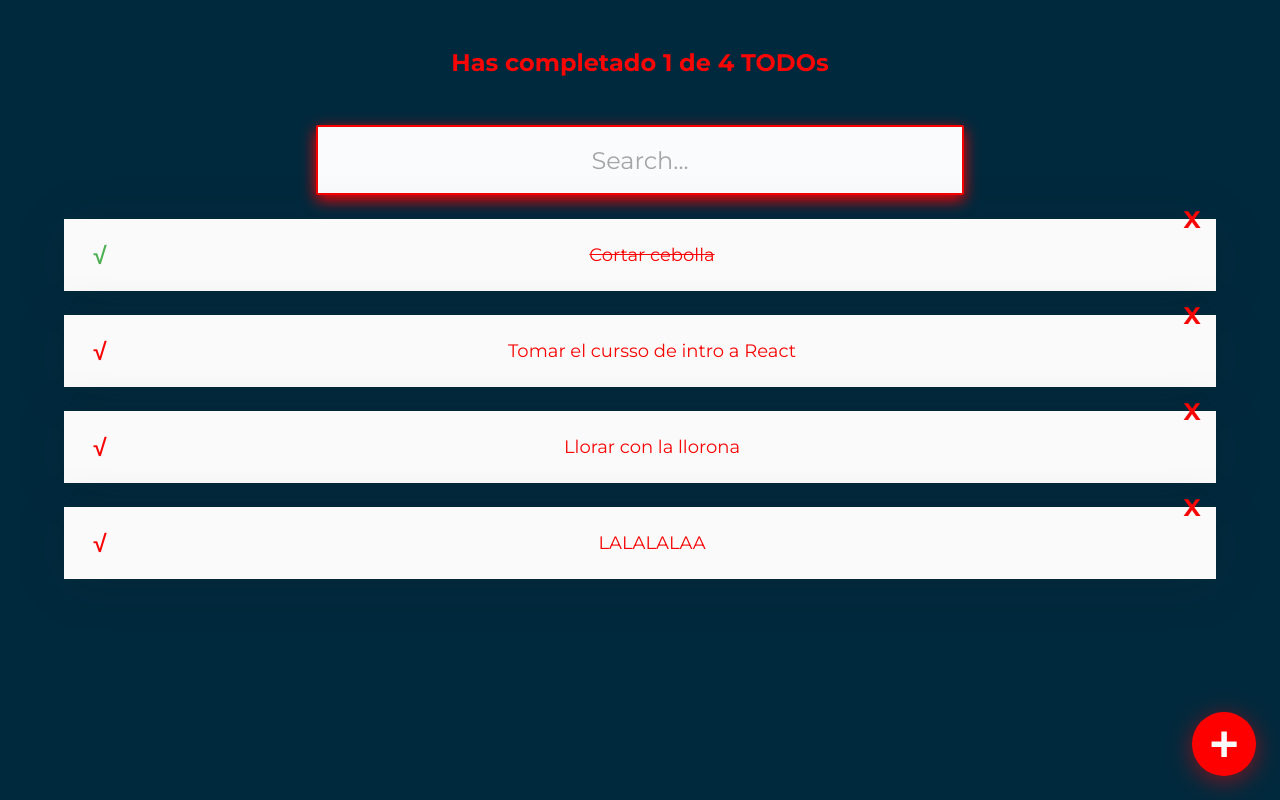
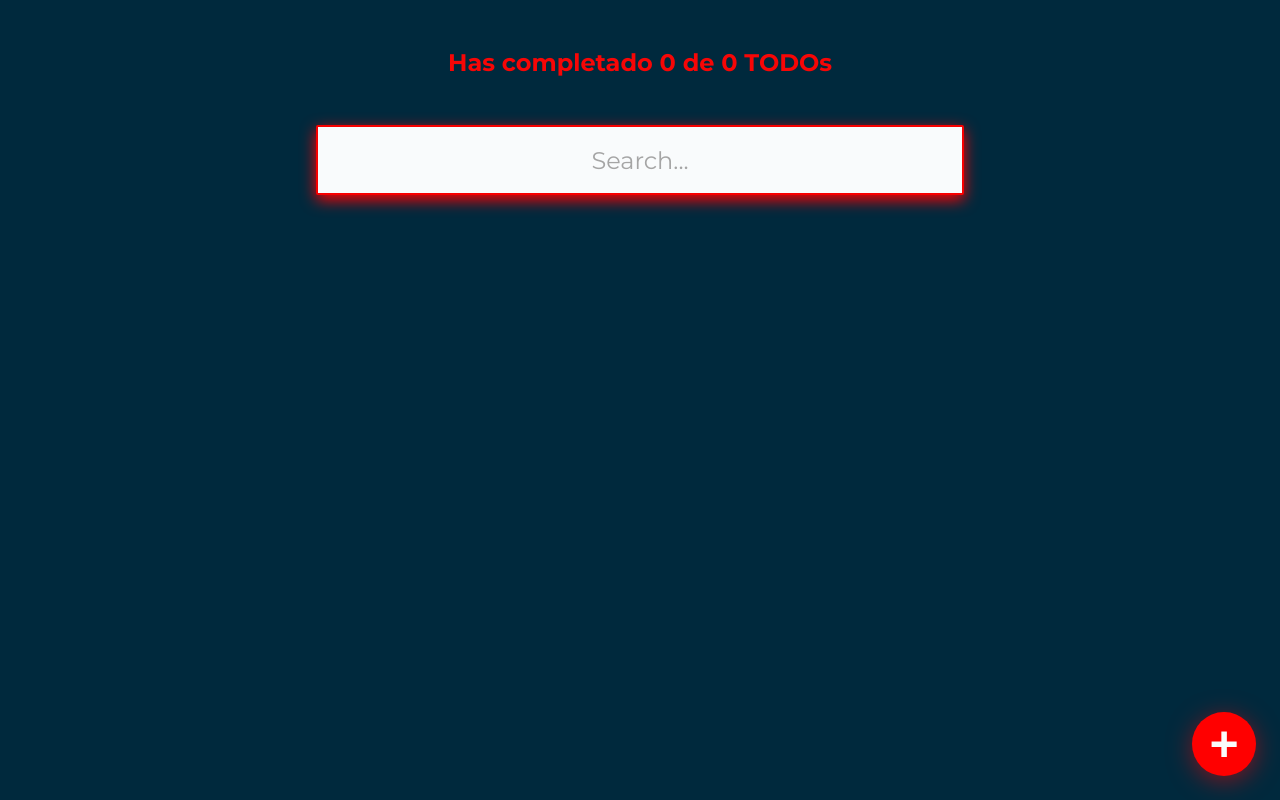
Before and after one commit to luismgc001/Platzireact, a React (Create React App) app: page / in a window 1280 px wide. Built offline with nearby package versions, Linux system fonts and the light colour scheme.

Commit message:
Local Storage Set

```diff
--- a/src/App.js
+++ b/src/App.js
@@ -2,15 +2,26 @@
 import { AppUI } from './AppUI';
 // import './App.css';
 
-const defaultTodos = [
-  { text: 'Cortar cebolla', completed: true },
-  { text: 'Tomar el cursso de intro a React', completed: false },
-  { text: 'Llorar con la llorona', completed: false },
-  { text: 'LALALALAA', completed: false },
-];
+// const defaultTodos = [
+//   { text: 'Cortar cebolla', completed: true },
+//   { text: 'Tomar el cursso de intro a React', completed: false },
+//   { text: 'Llorar con la llorona', completed: false },
+//   { text: 'LALALALAA', completed: false },
+// ];
 
 function App() {
-  const [todos, setTodos] = React.useState(defaultTodos);
+  const localStorageTodos = localStorage.getItem("TODOS_V1")
+  let parsedTodos;
+
+  if(!localStorageTodos){
+    localStorage.setItem("TODOS_V1",JSON.stringify([]))
+    parsedTodos=[];
+
+  }else{
+    parsedTodos = JSON.parse(localStorageTodos);
+  }
+
+  const [todos, setTodos] = React.useState(parsedTodos);
   const [searchValue, setSearchValue] = React.useState("");
   const completedTodos = todos.filter(todo => !!todo.completed).length;
   const totalTodos = todos.length;
@@ -29,6 +40,14 @@
     });
 
   }
+  const saveTodos = (newTodos) => {
+    const stringifiedTodos= JSON.stringify(newTodos)
+
+    localStorage.setItem("TODOS_V1",stringifiedTodos);
+    setTodos(newTodos);
+
+
+  }
 
   const completeTodos = (text) => {
     const todoIndex=todos.findIndex(todo => todo.text == text);
@@ -39,7 +58,8 @@
     //   text: todos[todoIndex].text,
     //   completed: true;
     // };
-    setTodos(newTodos);
+    saveTodos(newTodos);
+    //localStorage.setItem("TODOS_V1",JSON.stringify(newTodos))
 
   }
 
@@ -52,7 +72,8 @@
     //   text: todos[todoIndex].text,
     //   completed: true;
     // };
-    setTodos(newTodos);
+    saveTodos(newTodos);
+    //localStorage.setItem("TODOS_V1",JSON.stringify(newTodos))
 
   }
 
```
